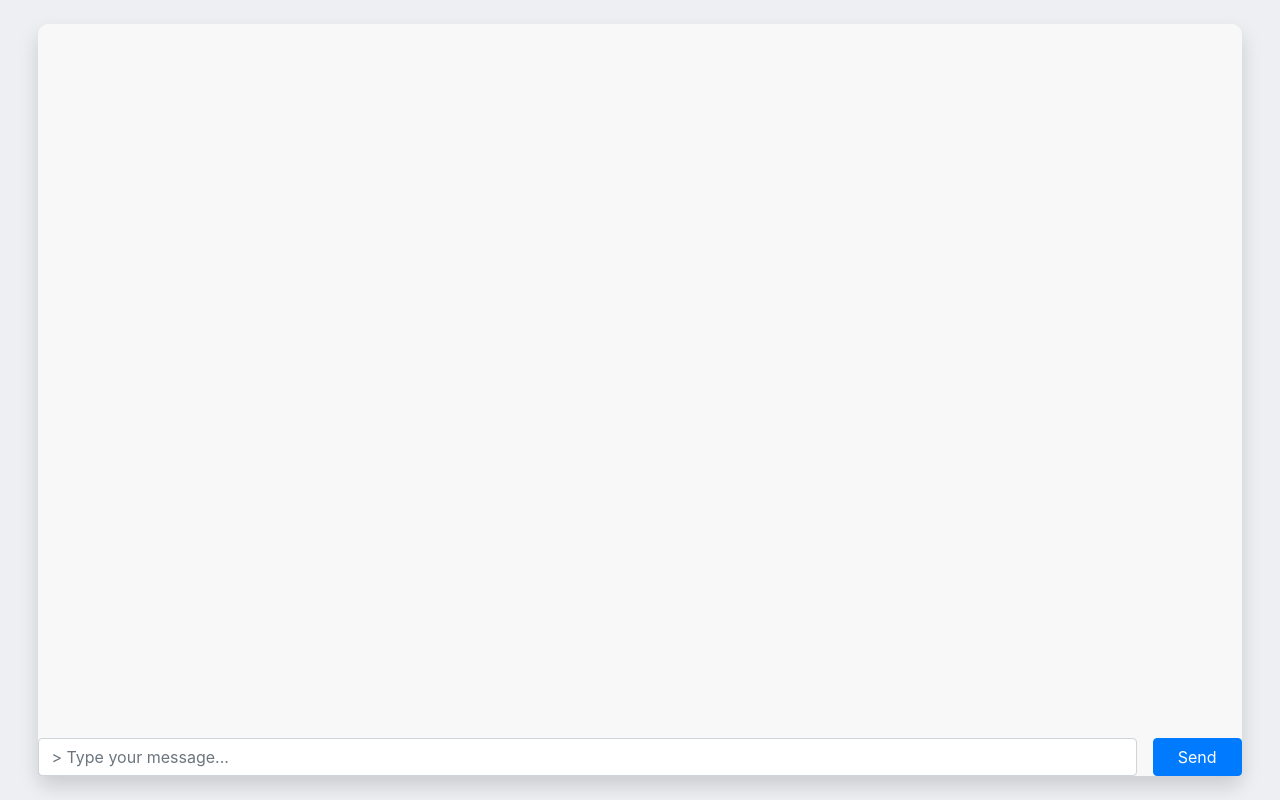
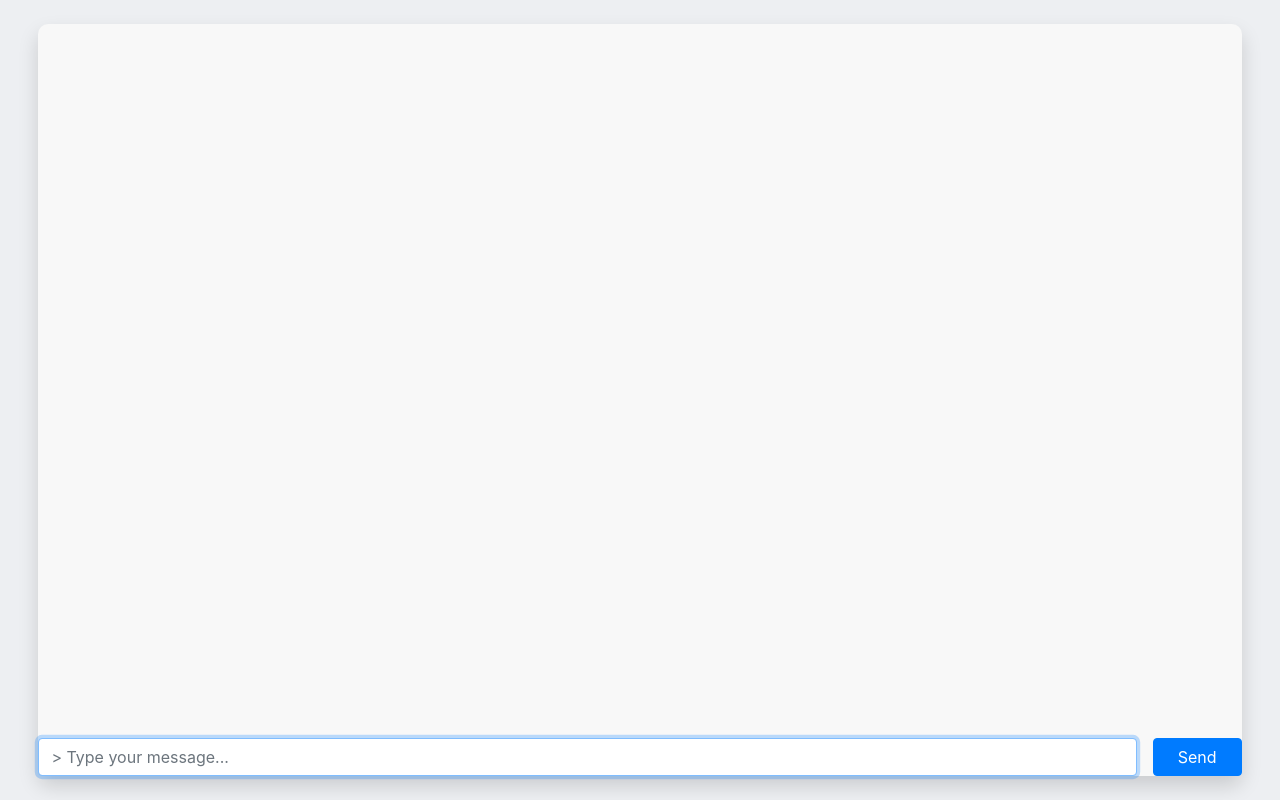
Before and after one commit to ghuong/group-chat-client, a React (Create React App) app: page /1 in a window 1280 px wide. Built offline with nearby package versions, Linux system fonts and the light colour scheme.

Commit message:
Auto-focus text input on render and on user typing

```diff
--- a/package.json
+++ b/package.json
@@ -11,6 +11,7 @@
     "react-bootstrap": "^1.5.2",
     "react-dom": "^17.0.1",
     "react-scripts": "4.0.3",
+    "react-use": "^17.2.1",
     "socket.io-client": "^3.1.2",
     "web-vitals": "^1.1.0"
   },
--- a/src/components/NewMessageForm.js
+++ b/src/components/NewMessageForm.js
@@ -1,4 +1,6 @@
-import React from "react";
+import React, { useRef, useEffect } from "react";
+
+import { useStartTyping } from "react-use";
 
 // Bootstrap CSS
 import Button from "react-bootstrap/Button";
@@ -11,21 +13,25 @@ const NewMessageForm = ({
   handleNewMessageChange,
   className,
 }) => {
+  const messageRef = useRef(null); // reference to a component
+
+  // Auto-focus message input on render
+  useEffect(() => messageRef.current.focus(), []);
+
+  useStartTyping(() => messageRef.current.focus());
+
   return (
     <div className={className}>
-      <Form
-        onSubmit={handleSendMessage}
-        inline
-      >
-        <Form.Label srOnly>
-          Type Your Message
-        </Form.Label>
+      <Form onSubmit={handleSendMessage} autocomplete="off" inline>
+        <Form.Label srOnly>Type Your Message</Form.Label>
         <Form.Control
           id="message"
           className={`${styles.new_message_input}`}
           placeholder="> Type your message..."
           value={newMessage}
           onChange={handleNewMessageChange}
+          ref={messageRef}
+          autoFocus
         />
         <Button variant="primary" className={`${styles.btn_send_message}`}>
           Send
```
Also changed, not shown: 1 other file (tests, documents, lock files or other folders).
